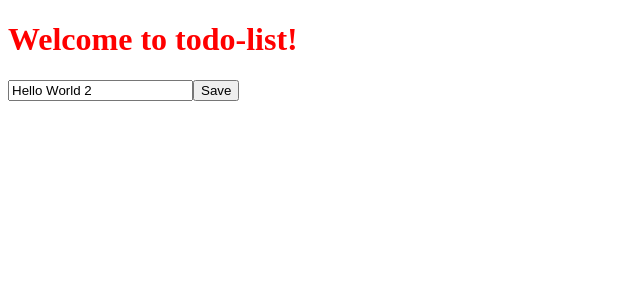
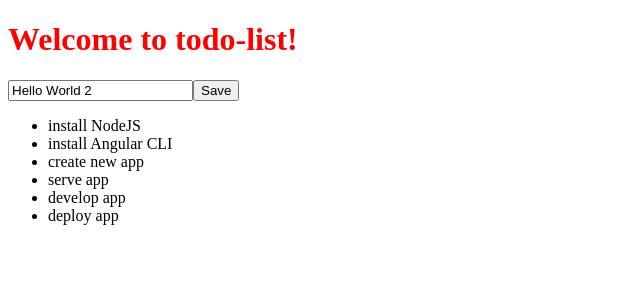
Before and after one commit to lilui/todo-list, an Angular app: page / in a window 1280 px wide. Shown: the top 300 px of the page, without its empty margins (0-640 px from the left). Built offline with nearby package versions, Linux system fonts and the light colour scheme.

Commit message:
chapter 10 new component todo-item

```diff
--- a/src/app/app.component.html
+++ b/src/app/app.component.html
@@ -6,6 +6,6 @@
 
 <ul>
   <li *ngFor="let todoItem of todoList">
-    <app-todo-item [item]="todoItem"></app-todo-item>
+    <app-todo-item [item]="todoItem"> </app-todo-item>
   </li>
 </ul>
--- a/src/app/app.component.ts
+++ b/src/app/app.component.ts
@@ -7,4 +7,12 @@
 })
 export class AppComponent {
   title = 'todo-list';
+  todoList = [
+    {title: 'install NodeJS'},
+    {title: 'install Angular CLI'},
+    {title: 'create new app'},
+    {title: 'serve app'},
+    {title: 'develop app'},
+    {title: 'deploy app'},
+  ];
 }
--- a/src/app/app.module.ts
+++ b/src/app/app.module.ts
@@ -4,11 +4,13 @@
 import { AppRoutingModule } from './app-routing.module';
 import { AppComponent } from './app.component';
 import { InputButtonUnitComponent } from './input-button-unit/input-button-unit.component';
+import { TodoItemComponent } from './todo-item/todo-item.component';
 
 @NgModule({
   declarations: [
     AppComponent,
-    InputButtonUnitComponent
+    InputButtonUnitComponent,
+    TodoItemComponent
   ],
   imports: [
     BrowserModule,
--- /dev/null
+++ b/src/app/todo-item/todo-item.component.html
@@ -0,0 +1 @@
+{{ item.title }}
--- /dev/null
+++ b/src/app/todo-item/todo-item.component.ts
@@ -0,0 +1,17 @@
+import {Component, Input, OnInit} from '@angular/core';
+
+@Component({
+  selector: 'app-todo-item',
+  templateUrl: './todo-item.component.html',
+  styleUrls: ['./todo-item.component.scss']
+})
+export class TodoItemComponent implements OnInit {
+
+  @Input() item;
+
+  constructor() { }
+
+  ngOnInit(): void {
+  }
+
+}
```
Also changed, not shown: src/app/todo-item/todo-item.component.scss (added), 1 other file (tests, documents, lock files or other folders).
